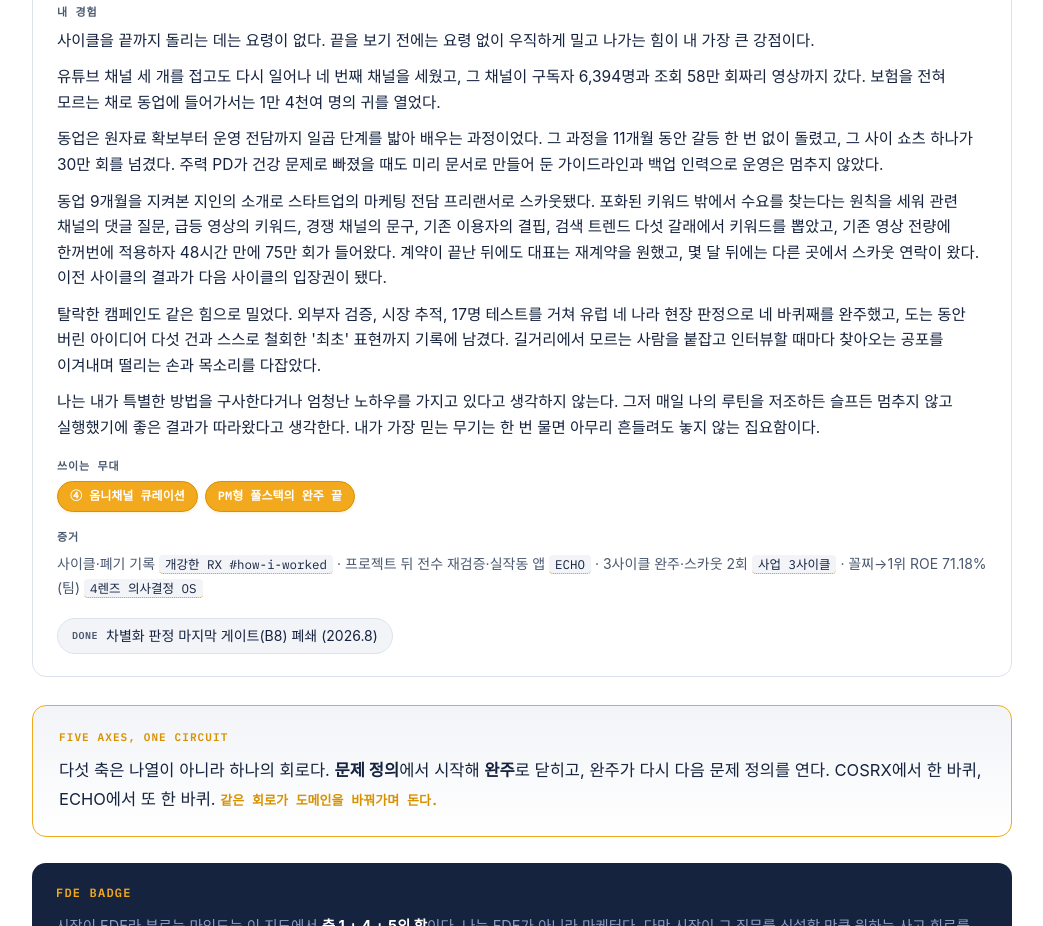
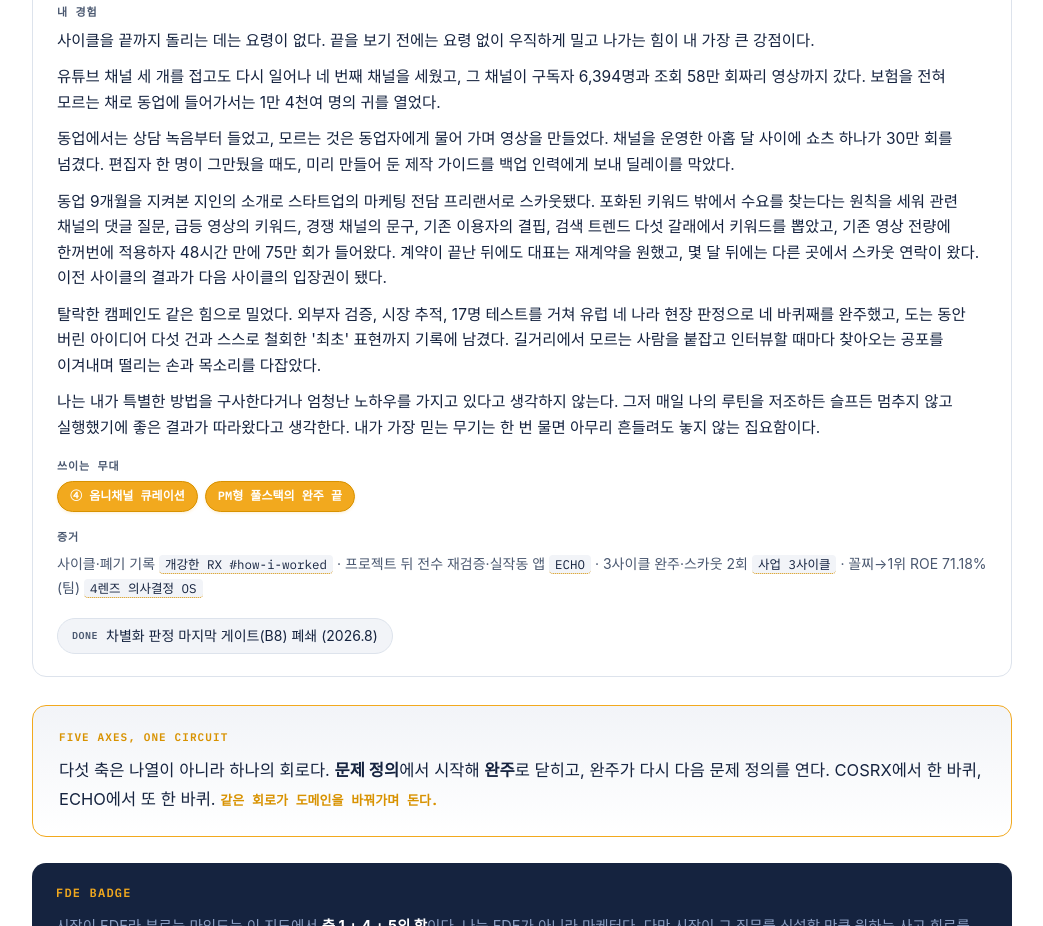
Before and after one commit to wns1235689-a11y/hyjunkim.github.io, a plain HTML site: page competency-map/index.html in a window 1280 px wide. Shown: the part 8596-9522 px from the top of the page, without its empty margins (118-1161 px from the left). Drawn offline with Linux system fonts and the light colour scheme; a web font is replaced by a local one.

Commit message:
역량 지도: 완주력 칸의 동업 문단을 새 2편에 맞춤 (#14)
2편에서 뺀 말(일곱 단계, 11개월 동안 갈등 없이, 편집자의 건강 문제)을 빼고
형준이 다시 쓴 문단으로 바꿨다. 다른 곳은 손대지 않았다.


Claude-Session: https://claude.ai/code/session_01DnqhZ75NMN92XLfrMKArL7

Co-authored-by: Claude <noreply@anthropic.com>

```diff
--- a/competency-map/index.html
+++ b/competency-map/index.html
@@ -546,7 +546,7 @@ footer .wrap{display:flex;flex-direction:column;gap:16px}
       <div class="axis-block"><span class="axis-label">시장의 요구</span>
         <p class="axis-demand">CJ올리브영 CTO는 완벽한 실버 블렛(만능 해결책)은 없다고 무대에서 선언했다. 이어서 "혁신의 본질은 정답을 기다리는 것이 아니라 먼저 실험하고 적응하는 것"이라 했다. 바비톡의 성공 방정식 네 번째도 "빠르게 실행부터 시작"이다. 완벽한 답이 아니라 작동하는 답을 향해 계속 도는 것. 그것이 시장이 요구하는 완주의 방식이다.</p></div>
       <div class="axis-block"><span class="axis-label">내 경험</span>
-        <div class="axis-exp"><p class="axis-demand">사이클을 끝까지 돌리는 데는 요령이 없다. 끝을 보기 전에는 요령 없이 우직하게 밀고 나가는 힘이 내 가장 큰 강점이다.</p><p class="axis-demand">유튜브 채널 세 개를 접고도 다시 일어나 네 번째 채널을 세웠고, 그 채널이 구독자 6,394명과 조회 58만 회짜리 영상까지 갔다. 보험을 전혀 모르는 채로 동업에 들어가서는 1만 4천여 명의 귀를 열었다.</p><p class="axis-demand">동업은 원자료 확보부터 운영 전담까지 일곱 단계를 밟아 배우는 과정이었다. 그 과정을 11개월 동안 갈등 한 번 없이 돌렸고, 그 사이 쇼츠 하나가 30만 회를 넘겼다. 주력 PD가 건강 문제로 빠졌을 때도 미리 문서로 만들어 둔 가이드라인과 백업 인력으로 운영은 멈추지 않았다.</p><p class="axis-demand">동업 9개월을 지켜본 지인의 소개로 스타트업의 마케팅 전담 프리랜서로 스카웃됐다. 포화된 키워드 밖에서 수요를 찾는다는 원칙을 세워 관련 채널의 댓글 질문, 급등 영상의 키워드, 경쟁 채널의 문구, 기존 이용자의 결핍, 검색 트렌드 다섯 갈래에서 키워드를 뽑았고, 기존 영상 전량에 한꺼번에 적용하자 48시간 만에 75만 회가 들어왔다. 계약이 끝난 뒤에도 대표는 재계약을 원했고, 몇 달 뒤에는 다른 곳에서 스카웃 연락이 왔다. 이전 사이클의 결과가 다음 사이클의 입장권이 됐다.</p><p class="axis-demand">탈락한 캠페인도 같은 힘으로 밀었다. 외부자 검증, 시장 추적, 17명 테스트를 거쳐 유럽 네 나라 현장 판정으로 네 바퀴째를 완주했고, 도는 동안 버린 아이디어 다섯 건과 스스로 철회한 '최초' 표현까지 기록에 남겼다. 길거리에서 모르는 사람을 붙잡고 인터뷰할 때마다 찾아오는 공포를 이겨내며 떨리는 손과 목소리를 다잡았다.</p><p class="axis-demand">나는 내가 특별한 방법을 구사한다거나 엄청난 노하우를 가지고 있다고 생각하지 않는다. 그저 매일 나의 루틴을 저조하든 슬프든 멈추지 않고 실행했기에 좋은 결과가 따라왔다고 생각한다. 내가 가장 믿는 무기는 한 번 물면 아무리 흔들려도 놓지 않는 집요함이다.</p></div></div>
+        <div class="axis-exp"><p class="axis-demand">사이클을 끝까지 돌리는 데는 요령이 없다. 끝을 보기 전에는 요령 없이 우직하게 밀고 나가는 힘이 내 가장 큰 강점이다.</p><p class="axis-demand">유튜브 채널 세 개를 접고도 다시 일어나 네 번째 채널을 세웠고, 그 채널이 구독자 6,394명과 조회 58만 회짜리 영상까지 갔다. 보험을 전혀 모르는 채로 동업에 들어가서는 1만 4천여 명의 귀를 열었다.</p><p class="axis-demand">동업에서는 상담 녹음부터 들었고, 모르는 것은 동업자에게 물어 가며 영상을 만들었다. 채널을 운영한 아홉 달 사이에 쇼츠 하나가 30만 회를 넘겼다. 편집자 한 명이 그만뒀을 때도, 미리 만들어 둔 제작 가이드를 백업 인력에게 보내 딜레이를 막았다.</p><p class="axis-demand">동업 9개월을 지켜본 지인의 소개로 스타트업의 마케팅 전담 프리랜서로 스카웃됐다. 포화된 키워드 밖에서 수요를 찾는다는 원칙을 세워 관련 채널의 댓글 질문, 급등 영상의 키워드, 경쟁 채널의 문구, 기존 이용자의 결핍, 검색 트렌드 다섯 갈래에서 키워드를 뽑았고, 기존 영상 전량에 한꺼번에 적용하자 48시간 만에 75만 회가 들어왔다. 계약이 끝난 뒤에도 대표는 재계약을 원했고, 몇 달 뒤에는 다른 곳에서 스카웃 연락이 왔다. 이전 사이클의 결과가 다음 사이클의 입장권이 됐다.</p><p class="axis-demand">탈락한 캠페인도 같은 힘으로 밀었다. 외부자 검증, 시장 추적, 17명 테스트를 거쳐 유럽 네 나라 현장 판정으로 네 바퀴째를 완주했고, 도는 동안 버린 아이디어 다섯 건과 스스로 철회한 '최초' 표현까지 기록에 남겼다. 길거리에서 모르는 사람을 붙잡고 인터뷰할 때마다 찾아오는 공포를 이겨내며 떨리는 손과 목소리를 다잡았다.</p><p class="axis-demand">나는 내가 특별한 방법을 구사한다거나 엄청난 노하우를 가지고 있다고 생각하지 않는다. 그저 매일 나의 루틴을 저조하든 슬프든 멈추지 않고 실행했기에 좋은 결과가 따라왔다고 생각한다. 내가 가장 믿는 무기는 한 번 물면 아무리 흔들려도 놓지 않는 집요함이다.</p></div></div>
       <div class="axis-block"><span class="axis-label">쓰이는 무대</span>
         <div class="axis-stage"><span class="stage-tag">④ 옴니채널 큐레이션</span><span class="stage-tag">PM형 풀스택의 완주 끝</span></div></div>
       <div class="axis-block"><span class="axis-label">증거</span>
```
